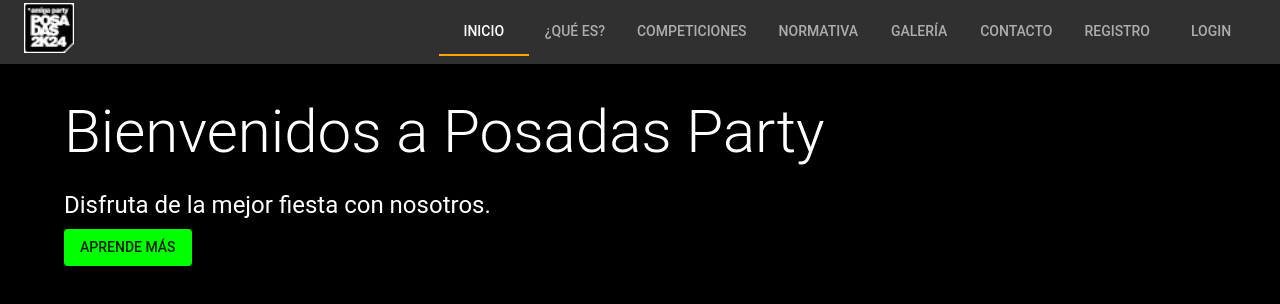
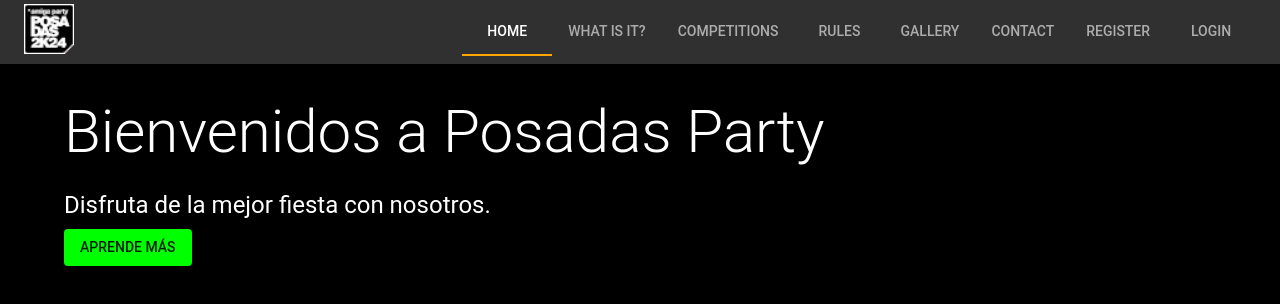
Before and after one commit to FreeMEM/DPMS, a React (Create React App) app in the folder frontend/: page / in a window 1280 px wide. Shown: the top 304 px of the page. Built offline with nearby package versions, Linux system fonts and the light colour scheme.

Commit message:
added internalization

```diff
--- a/frontend/package.json
+++ b/frontend/package.json
@@ -10,8 +10,12 @@
     "@testing-library/jest-dom": "^5.14.1",
     "@testing-library/react": "^13.0.0",
     "@testing-library/user-event": "^13.2.1",
+    "i18next": "^23.14.0",
+    "i18next-browser-languagedetector": "^8.0.0",
+    "i18next-http-backend": "^2.6.1",
     "react": "^18.3.1",
     "react-dom": "^18.3.1",
+    "react-i18next": "^15.0.1",
     "react-scripts": "5.0.1",
     "web-vitals": "^2.1.0"
   },
--- a/frontend/src/@dpms-freemem/MainBar.js
+++ b/frontend/src/@dpms-freemem/MainBar.js
@@ -1,27 +1,30 @@
 // src/NavBar.js
 import React from "react";
-import { AppBar, Toolbar, Typography, Tabs, Tab } from "@mui/material";
+import { AppBar, Toolbar, Tabs, Tab, Box } from "@mui/material";
+import { useTranslation } from "react-i18next";
 
 function NavBar({ value, handleChange }) {
+  const { t } = useTranslation();
+
   return (
     <AppBar position="static">
       <Toolbar>
-        <Typography variant="h6" sx={{ flexGrow: 1 }}>
+        <Box sx={{ flexGrow: 1 }}>
           <img
             src={`${process.env.PUBLIC_URL}/assets/logo_navbar2024.png`}
             alt="Posadas Party Logo"
             style={{ height: 50 }}
           />
-        </Typography>
+        </Box>
         <Tabs value={value} onChange={handleChange} textColor="inherit" indicatorColor="secondary">
-          <Tab label="INICIO" />
-          <Tab label="¿QUÉ ES?" />
-          <Tab label="COMPETICIONES" />
-          <Tab label="NORMATIVA" />
-          <Tab label="GALERÍA" />
-          <Tab label="CONTACTO" />
-          <Tab label="REGISTRO" />
-          <Tab label="LOGIN" />
+          <Tab label={t("HOME")} />
+          <Tab label={t("WHAT IS IT?")} />
+          <Tab label={t("COMPETITIONS")} />
+          <Tab label={t("RULES")} />
+          <Tab label={t("GALLERY")} />
+          <Tab label={t("CONTACT")} />
+          <Tab label={t("REGISTER")} />
+          <Tab label={t("LOGIN")} />
         </Tabs>
       </Toolbar>
     </AppBar>
```
Also changed, not shown: frontend/src/index.js (+7 -6 lines), 1 other file (tests, documents, lock files or other folders).
